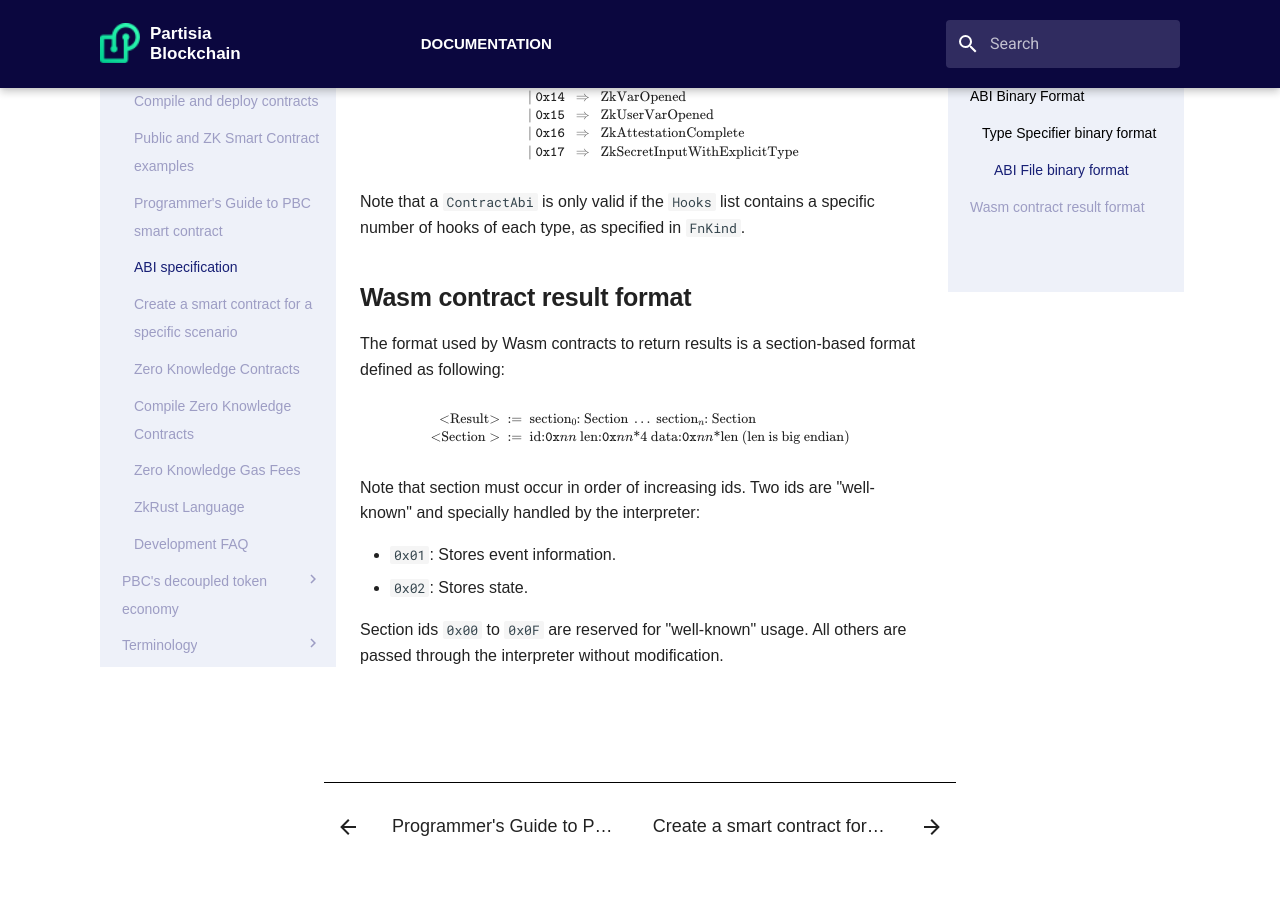
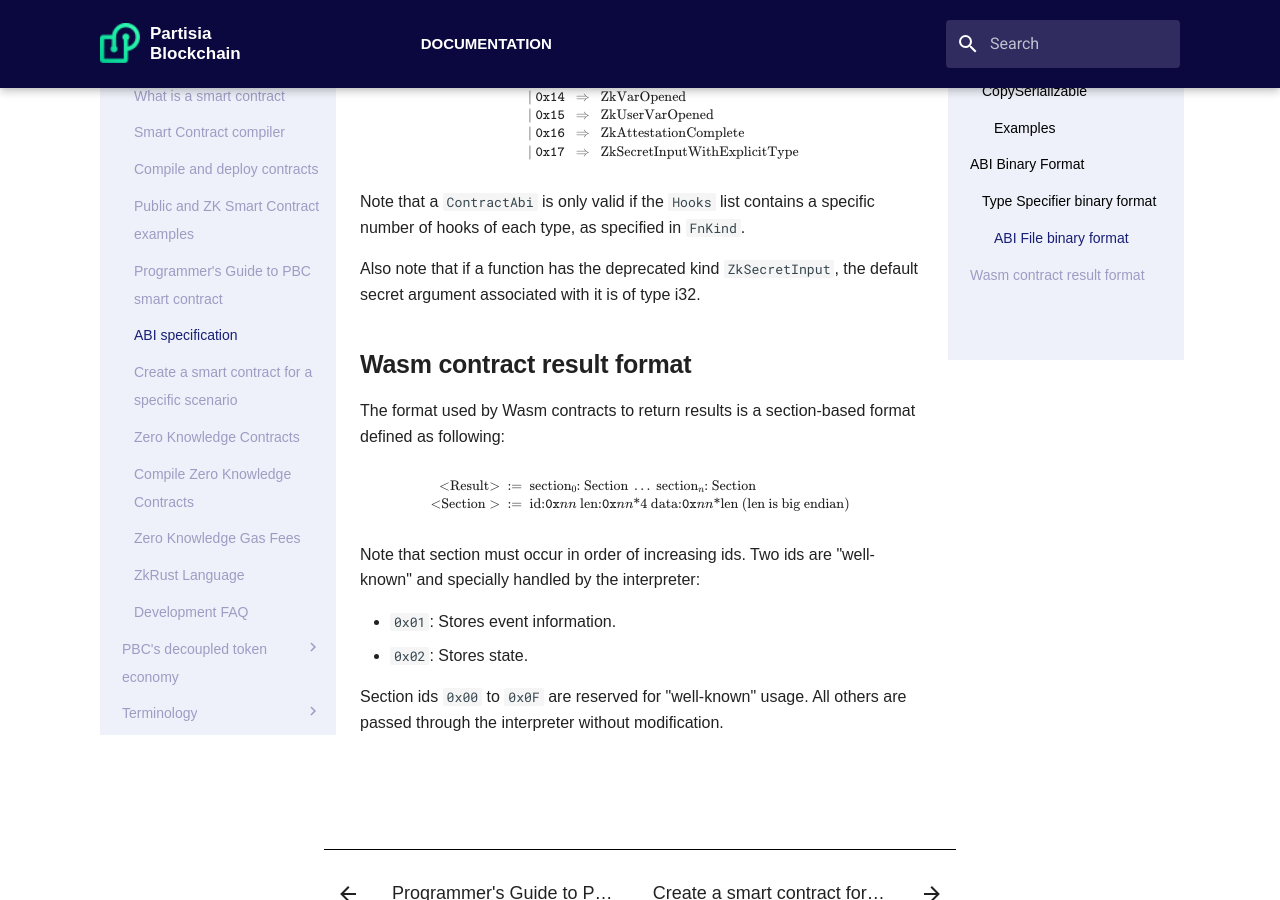
Before and after one commit to 0xSero/partisia-docs, an MkDocs documentation site: the page built from docs/abiv.md, in a window 1280 px wide and 900 px high, scrolled down 5777 px. Built offline with MkDocs 1.6.1 and Material for MkDocs 9.7.7, drawn with Linux system fonts in a browser that asks for light colours; some web fonts are replaced; a script that is not in the unit is left out.

Commit message:
Text documenting default secret argument of ZkSecretInput

```diff
--- a/docs/abiv.md
+++ b/docs/abiv.md
@@ -313,6 +313,9 @@
 Note that a `ContractAbi` is only valid if the `Hooks` list contains a specific
 number of hooks of each type, as specified in `FnKind`.
 
+Also note that if a function has the deprecated kind `ZkSecretInput`, the default
+secret argument associated with it is of type i32.
+
 <!-- fix syntax highlighting* -->
 
 ## Wasm contract result format
```
